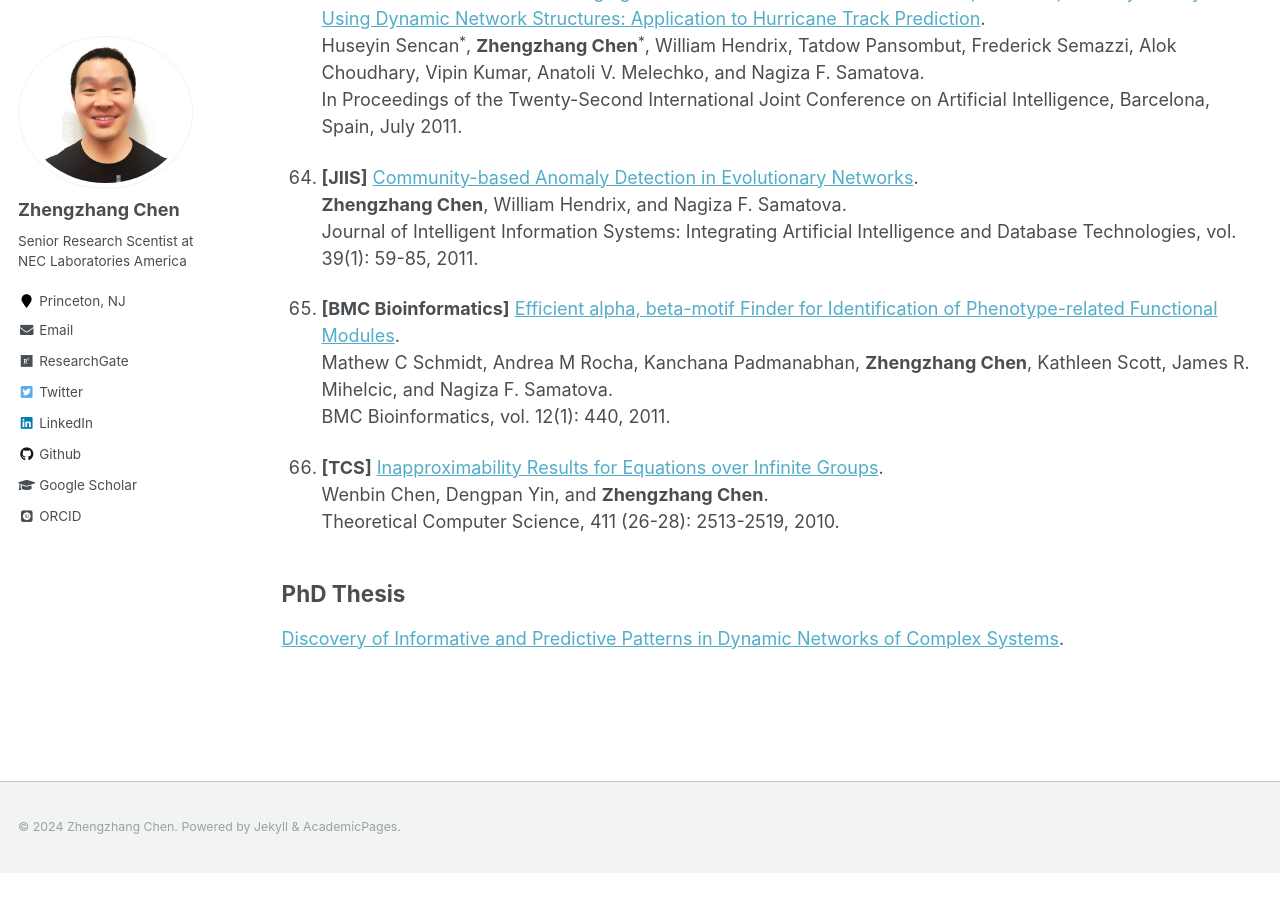
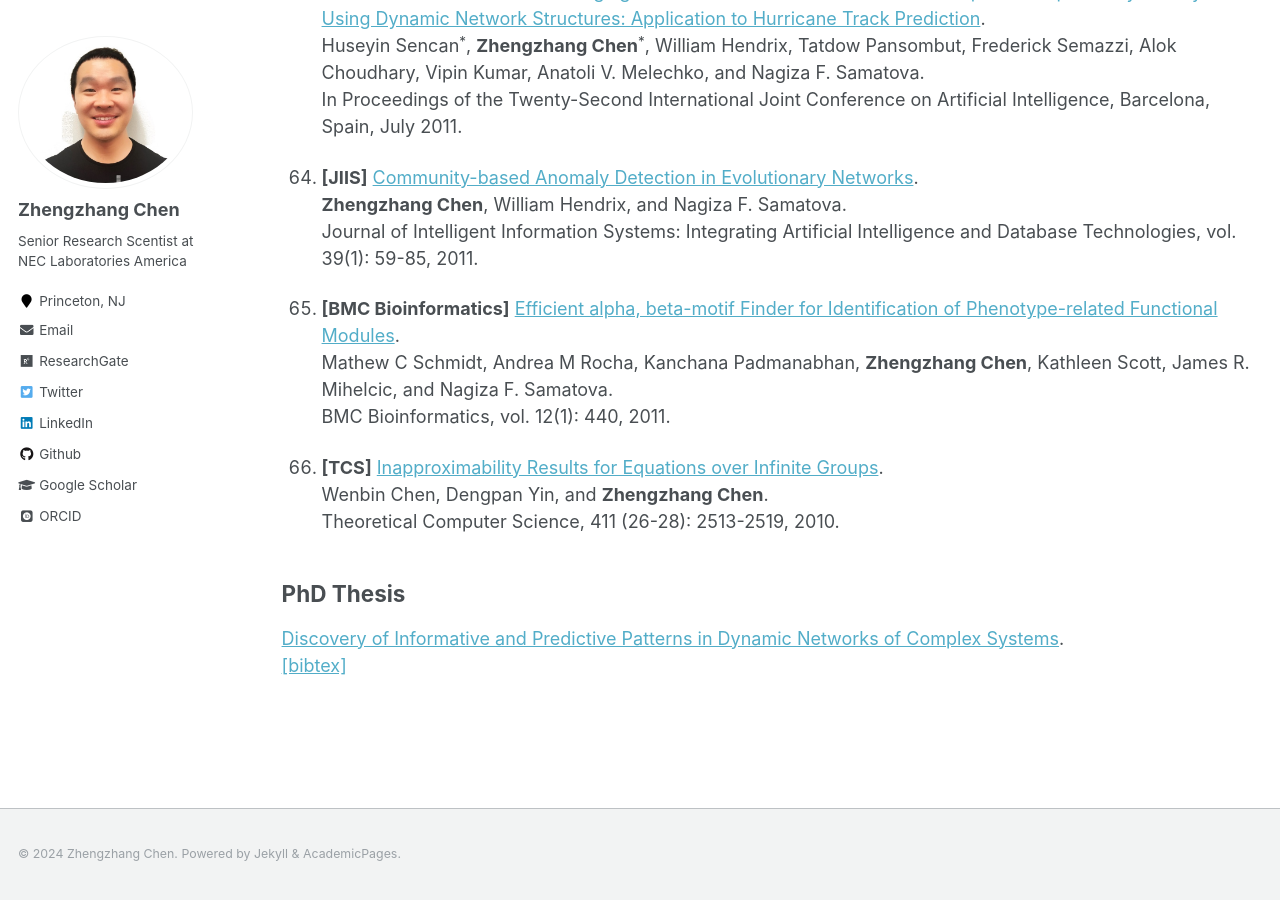
Before and after one commit to zhengzhangchen/zhengzhangchen.github.io, a Jekyll site: the page built from _pages/publications.md, in a window 1280 px wide and 900 px high, scrolled down 8764 px. Built offline with Jekyll 4.4.1, drawn with Linux system fonts in a browser that asks for light colours; some web fonts are replaced; before the commit the page ends 9637 px from its top, so only the background shows below that.

Commit message:
Update publications.md

```diff
--- a/_pages/publications.md
+++ b/_pages/publications.md
@@ -141,4 +141,4 @@ author_profile: true
 67. <strong>[TCS]</strong> <a href="https://zhengzhangchen.github.io/paper/Inapproximability_results_for_equations_over_infinite_groups.pdf">Inapproximability Results for Equations over Infinite Groups</a>. <br> Wenbin Chen, Dengpan Yin, and <b>Zhengzhang Chen</b>. <br> Theoretical Computer Science, 411 (26-28): 2513-2519, 2010.
 
 <h2>PhD Thesis</h2>
-<a href="https://zhengzhangchen.github.io/paper/phd_thesis_zhengzhang.pdf">Discovery of Informative and Predictive Patterns in Dynamic Networks of Complex Systems</a>.
+<a href="https://zhengzhangchen.github.io/paper/phd_thesis_zhengzhang.pdf">Discovery of Informative and Predictive Patterns in Dynamic Networks of Complex Systems</a>. <br> [\[bibtex\]](https://zhengzhangchen.github.io/bibtex/hesis.txt)
```
